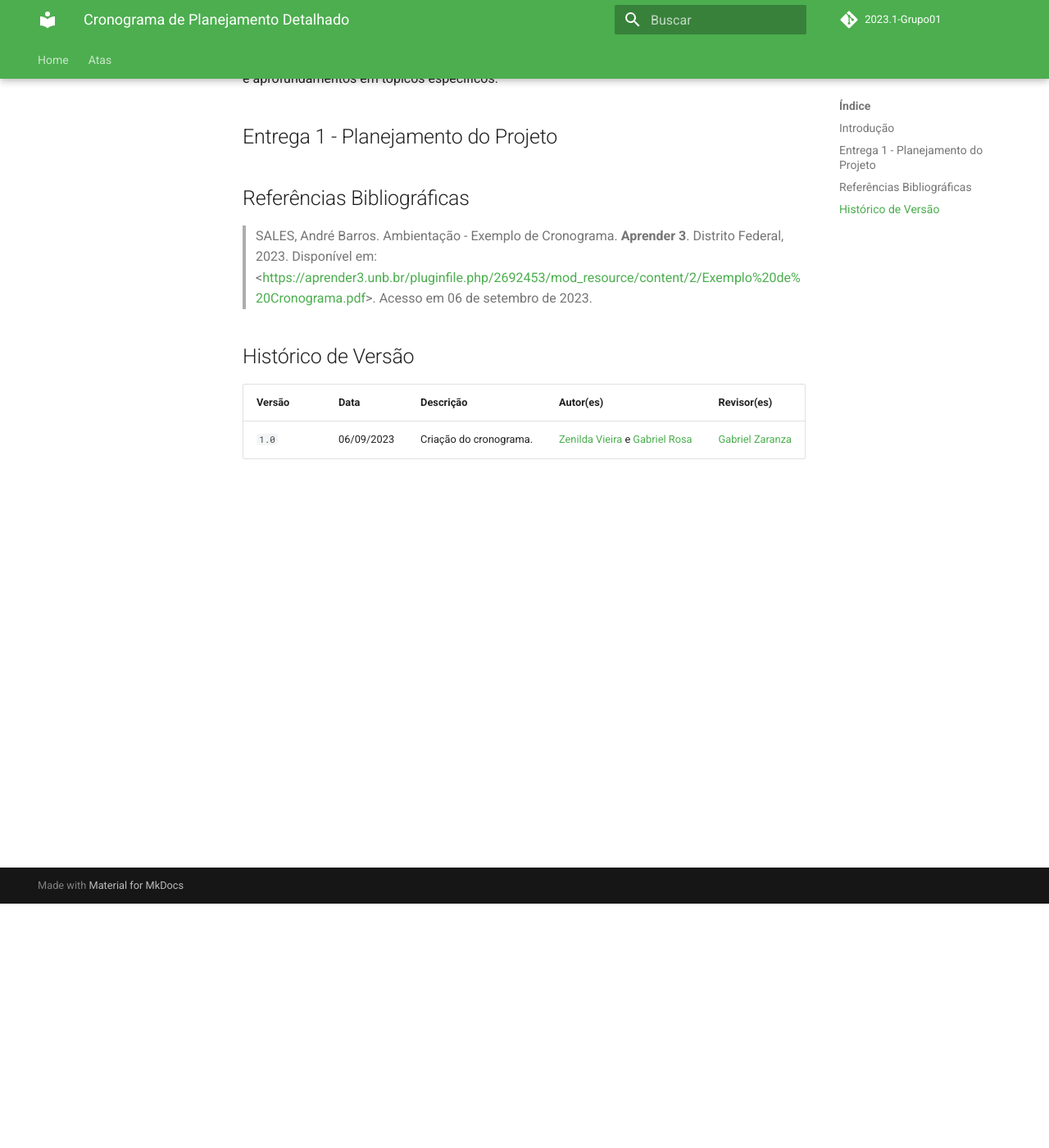
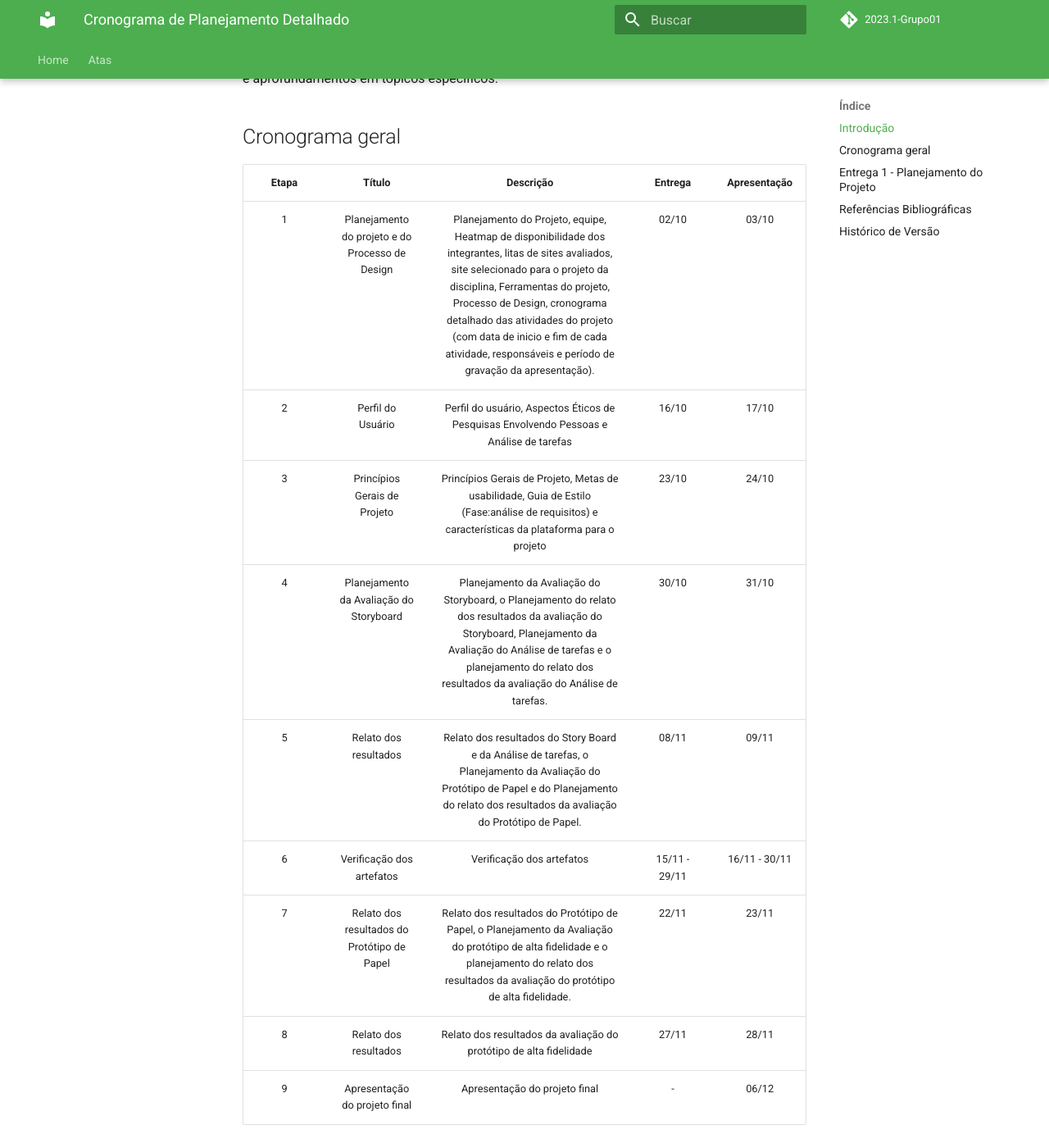
Before and after one commit to Interacao-Humano-Computador/2023.2-NotaLegal, an MkDocs documentation site: the page built from docs/planejamento/cronograma.md, in a window 1280 px wide and 1400 px high, scrolled down 298 px. Shown: the whole window at 82% size. Built offline with MkDocs 1.6.1 and Material for MkDocs 9.7.7, drawn with Linux system fonts in a browser that asks for light colours; comment, search, counter and statistics services are not loaded.

Commit message:
Subindo cronograma geral
Co-authored-by: Zenilda Pedrosa Vieira <101183963+ZenildaVieira@users.noreply.github.com>

```diff
--- a/docs/planejamento/cronograma.md
+++ b/docs/planejamento/cronograma.md
@@ -3,7 +3,22 @@
 ## Introdução
 Neste documento, vamos explorar a importância do planejamento de um cronograma sólido para a disciplina de IHC, destacando os principais tópicos a serem abordados, as atividades práticas necessárias e a alocação de tempo adequada para cada etapa do curso. Além disso, discutiremos como o cronograma pode ser flexível para acomodar eventos imprevistos, revisões e aprofundamentos em tópicos específicos.
 
+## Cronograma geral
+
+| Etapa | Título | Descrição | Entrega | Apresentação |
+| :---: | :----: | :-------: | :-----: | :----------: |
+| 1     |  Planejamento do projeto e do Processo de Design | Planejamento do Projeto, equipe, Heatmap de disponibilidade dos integrantes, litas de sites avaliados, site selecionado para o projeto da disciplina, Ferramentas do projeto, Processo de Design, cronograma detalhado das atividades do projeto (com data de inicio e fim de cada atividade, responsáveis e período de gravação da apresentação). | 02/10 | 03/10 |
+| 2     | Perfil do Usuário |  Perfil do usuário, Aspectos Éticos de Pesquisas Envolvendo Pessoas e Análise de tarefas | 16/10 | 17/10 |
+| 3     | Princípios Gerais de Projeto | Princípios Gerais de Projeto, Metas de usabilidade, Guia de Estilo (Fase:análise de requisitos) e características da plataforma para o projeto | 23/10 | 24/10 |
+| 4     | Planejamento da Avaliação do Storyboard | Planejamento da Avaliação do Storyboard, o Planejamento do relato dos resultados da avaliação do Storyboard, Planejamento da Avaliação do Análise de tarefas e o planejamento do relato dos resultados da avaliação do Análise de tarefas. | 30/10 | 31/10 |
+| 5     | Relato dos resultados | Relato dos resultados do Story Board e da Análise de tarefas, o Planejamento da Avaliação do Protótipo de Papel e do Planejamento do relato dos resultados da avaliação do Protótipo de Papel. | 08/11 | 09/11 |
+| 6     | Verificação dos artefatos | Verificação dos artefatos | 15/11 - 29/11 | 16/11 - 30/11 |
+| 7     | Relato dos resultados do Protótipo de Papel | Relato dos resultados do Protótipo de Papel, o Planejamento da Avaliação do protótipo de alta fidelidade e o planejamento do relato dos resultados da avaliação do protótipo de alta fidelidade. | 22/11 | 23/11 |
+| 8     | Relato dos resultados | Relato dos resultados da avaliação do protótipo de alta fidelidade | 27/11 | 28/11 |
+| 9     | Apresentação do projeto final | Apresentação do projeto final | - | 06/12 |
+
 ## Entrega 1 -  Planejamento do Projeto
+
 
 ## Referências Bibliográficas
 
```
